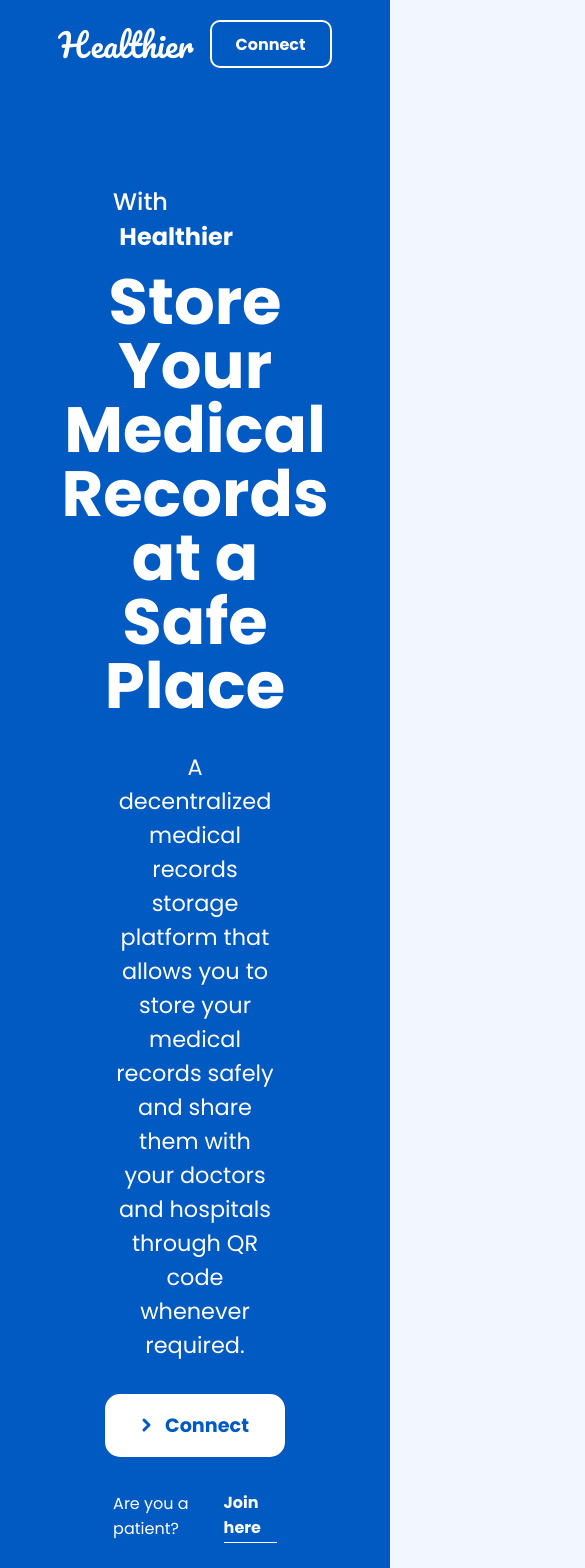
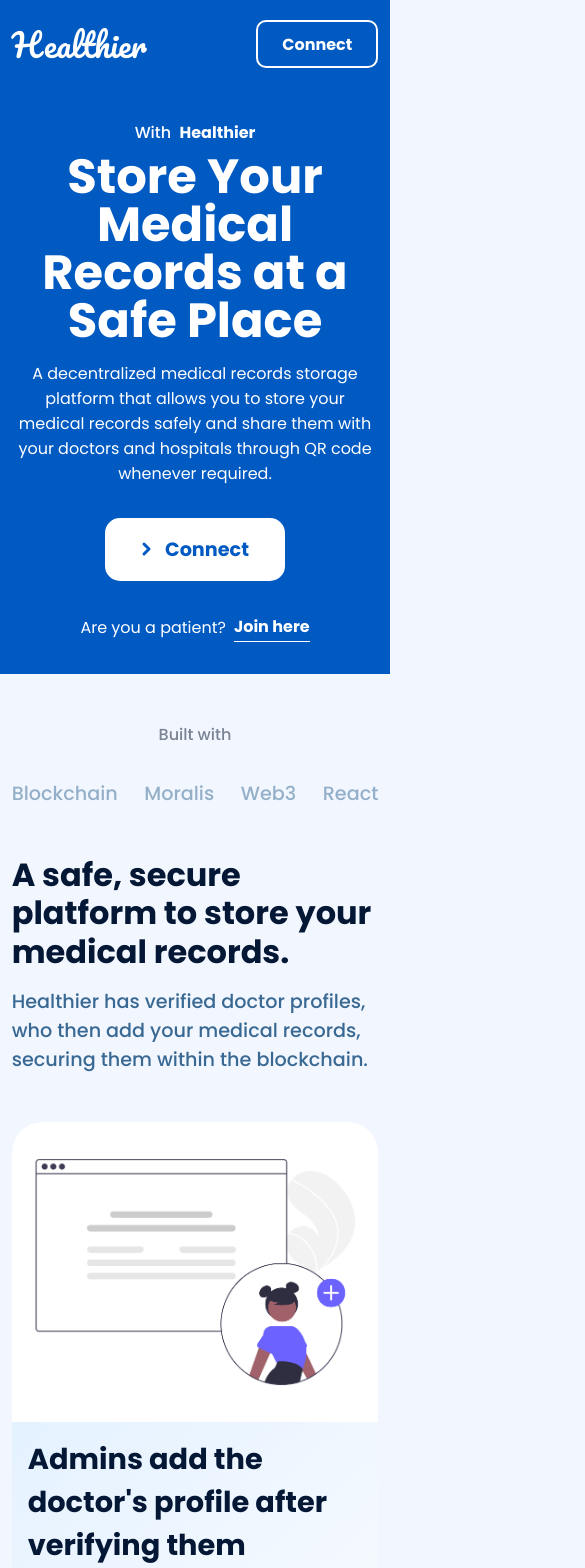
Before and after one commit to GeekCoderRaj/health-decentralized, a React (Create React App) app: page / in a window 390 px wide. Shown: the top 1568 px of the page, 585 px wide, since content can reach past the window. Built offline with nearby package versions, Linux system fonts and the light colour scheme.

Commit message:
- edited res of home page

```diff
--- a/src/components/Home.js
+++ b/src/components/Home.js
@@ -123,7 +123,7 @@
             <div className='footer-container'>
                 <div className='footer'>
                     <div className='copy-text'>
-                        &copy; {new Date().getFullYear()} Healthier Co. | Significant Bits
+                        &copy; {new Date().getFullYear()} Healthier Co. | KnightWolves
                     </div>
                     <div className='github-btn'>
                         <a href='https://github.com/GeekCoderRaj/health-decentralized' target='_blank' rel='noreferrer'>
--- a/src/styles/App.css
+++ b/src/styles/App.css
@@ -147,15 +147,24 @@
   border-bottom: 1px solid #fff;
 }
 
+.home-container .home .home-content .info-container .info .title-patient .title-patient-btn:hover {
+  border-bottom: 1px solid #e4faff;
+}
+
 .home-container .home .home-content .info-container .info .title-patient .title-patient-btn a {
   text-decoration: none;
   color: #fff;
   font-weight: 700;
 }
 
+.home-container .home .home-content .info-container .info .title-patient .title-patient-btn a:hover {
+  color: #e4faff;
+}
+
 .home-container .other-content {
   width: 70vw;
   margin: 0 auto;
+  cursor: context-menu;
 }
 
 .home-container .other-content .resources-container {
@@ -204,6 +213,10 @@
   font-weight: 500;
 }
 
+.home-container .other-content .resources-container .resources .resource-list .resource:hover {
+  color: #396993;
+}
+
 .home-container .other-content .content-container .content .content-title {
   font-size: 3rem;
   font-weight: 700;
@@ -241,8 +254,8 @@
   width: 28%;
   height: 750px;
   border-radius: 30px;
-  -webkit-transition: all 0.1s ease;
-  transition: all 0.1s ease;
+  -webkit-transition: all 0.3s ease;
+  transition: all 0.3s ease;
 }
 
 .home-container .other-content .content-container .content .cards-container .cards .card-container:hover {
@@ -322,4 +335,58 @@
 .home-container .footer-container .footer .github-btn a:hover {
   color: #005ac2;
 }
+
+@media screen and (max-width: 768px) {
+  .home-container .home .home-content {
+    width: 94vw;
+  }
+  .home-container .home .home-content .info-container {
+    padding: 2rem 0;
+  }
+  .home-container .home .home-content .info-container .info {
+    width: 100%;
+  }
+  .home-container .home .home-content .info-container .info .title-light {
+    font-size: 1rem;
+  }
+  .home-container .home .home-content .info-container .info .title {
+    font-size: 3rem;
+    padding: 0.5rem 0 1rem 0;
+  }
+  .home-container .home .home-content .info-container .info .title-sub {
+    font-size: 1rem;
+  }
+  .home-container .other-content {
+    width: 94vw;
+  }
+  .home-container .other-content .resources-container .resources .resources-title {
+    font-size: 1rem;
+  }
+  .home-container .other-content .resources-container .resources .resource-list {
+    width: 100%;
+    -ms-flex-wrap: wrap;
+        flex-wrap: wrap;
+  }
+  .home-container .other-content .resources-container .resources .resource-list .resource {
+    font-size: 1.2rem;
+  }
+  .home-container .other-content .content-container .content .content-title {
+    font-size: 2rem;
+    width: 100%;
+  }
+  .home-container .other-content .content-container .content .content-sub-title {
+    font-size: 1.2rem;
+  }
+  .home-container .other-content .content-container .content .cards-container .cards {
+    -webkit-box-orient: vertical;
+    -webkit-box-direction: normal;
+        -ms-flex-direction: column;
+            flex-direction: column;
+    gap: 2rem;
+  }
+  .home-container .other-content .content-container .content .cards-container .cards .card-container {
+    width: 100%;
+    height: auto;
+  }
+}
 /*# sourceMappingURL=App.css.map */
--- a/src/styles/App.sass
+++ b/src/styles/App.sass
@@ -87,14 +87,19 @@
                             border-bottom: 1px solid #fff
                             // border-radius: 10px
                             // background: #fff
+                            &:hover
+                                border-bottom: 1px solid #e4faff
                             a
                                 text-decoration: none
                                 color: #fff
                                 font-weight: 700
+                                &:hover
+                                    color: #e4faff
 
     .other-content
         width: 70vw
         margin: 0 auto
+        cursor: context-menu
         .resources-container
             padding: 3rem 0
             .resources
@@ -117,6 +122,8 @@
                         color: #94b0c9
                         font-size: 2rem
                         font-weight: 500
+                        &:hover
+                            color: #396993
                         // font-family: 'Pacifico', cursive
         .content-container
             .content
@@ -145,7 +152,7 @@
                             width: 28%
                             height: 750px
                             border-radius: 30px
-                            transition: all 0.1s ease
+                            transition: all 0.3s ease
                             &:hover
                                 transform: scale(1.05)
                             .card
@@ -196,3 +203,46 @@
                     font-weight: 500
                     &:hover
                         color: #005ac2
+
+@media screen and (max-width: 768px)
+    .home-container
+        .home
+            .home-content
+                width: 94vw
+                .navbar-container
+                .info-container
+                    padding: 2rem 0
+                    .info
+                        width: 100%
+                        .title-light
+                            font-size: 1rem
+                        .title
+                            font-size: 3rem
+                            padding: 0.5rem 0 1rem 0
+                        .title-sub
+                            font-size: 1rem
+        .other-content
+            width: 94vw
+            .resources-container
+                .resources
+                    .resources-title
+                        font-size: 1rem
+                    .resource-list
+                        width: 100%
+                        flex-wrap: wrap
+                        .resource
+                            font-size: 1.2rem
+            .content-container
+                .content
+                    .content-title
+                        font-size: 2rem
+                        width: 100%
+                    .content-sub-title
+                        font-size: 1.2rem
+                    .cards-container
+                        .cards
+                            flex-direction: column
+                            gap: 2rem
+                            .card-container
+                                width: 100%
+                                height: auto
```
Also changed, not shown: 1 other file (tests, documents, lock files or other folders).
